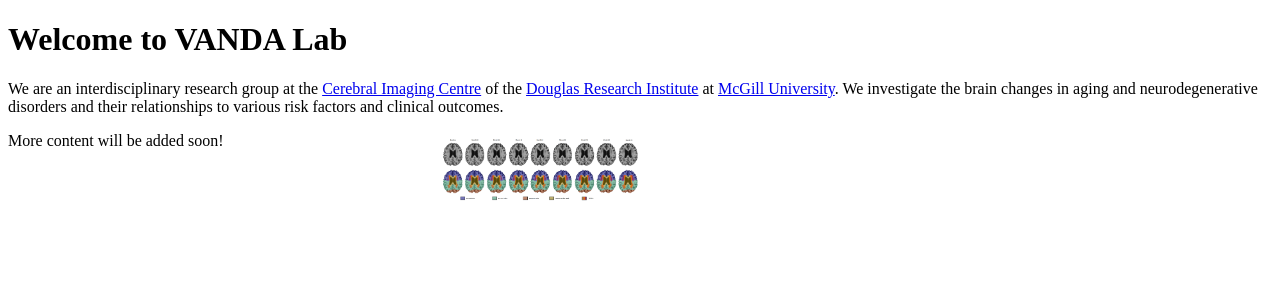
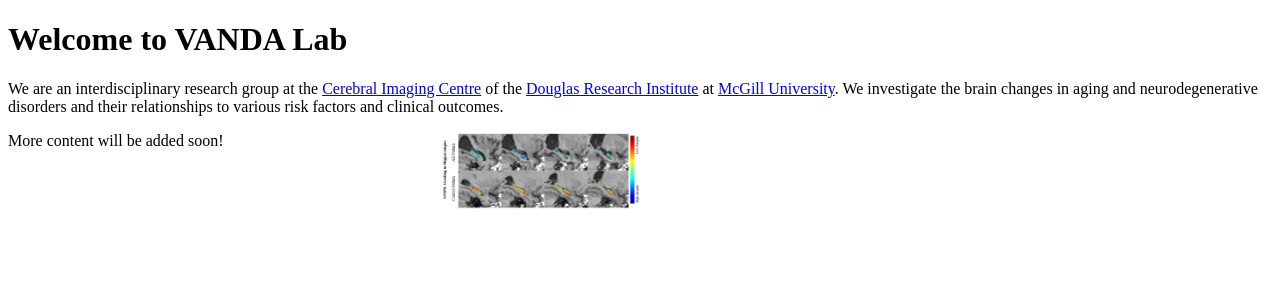
Before and after one commit to VANDAlab/VANDAlab.github.io, a Jekyll site: the page built from index.md, in a window 1280 px wide. Shown: the top 300 px of the page. Built offline with Jekyll 4.4.1, drawn with Linux system fonts in a browser that asks for light colours; our own code applies the rules of GitHub Pages for plain Markdown files.

Commit message:
Update index.md

```diff
--- a/index.md
+++ b/index.md
@@ -7,12 +7,6 @@
 We are an interdisciplinary research group at the [Cerebral Imaging Centre](https://douglas.research.mcgill.ca/cerebral-imaging-centre/) of the [Douglas Research Institute](http://douglas.research.mcgill.ca) at [McGill University](https://www.mcgill.ca). We investigate the brain changes in aging and neurodegenerative disorders and their relationships to various risk factors and clinical outcomes.
 
 <div class="image-slider" id="image-slider">
-    <img src="/assets/img1.png" alt="Image 1">
-    <img src="/assets/img2.png" alt="Image 2">
-    <img src="/assets/img3.png" alt="Image 3">
-    <img src="/assets/img4.png" alt="Image 4">
-    <img src="/assets/img5.png" alt="Image 5">
-    <img src="/assets/img6.png" alt="Image 6">
     <img src="/assets/img7.png" alt="Image 7">
     <img src="/assets/img8.png" alt="Image 8">
     <img src="/assets/img9.png" alt="Image 9">
```
